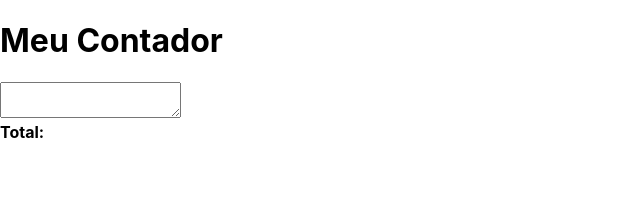
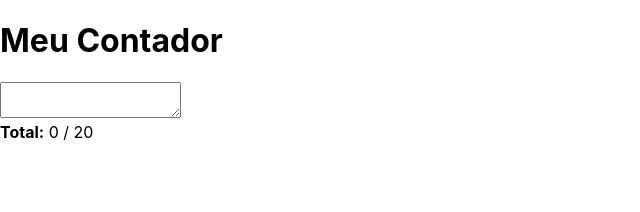
Before and after one commit to EricaReis/curso-react, a React (Create React App) app: page / in a window 1280 px wide. Shown: the top 212 px of the page, without its empty margins (0-640 px from the left). Built offline with nearby package versions, Linux system fonts and the light colour scheme.

Commit message:
TextCounter

```diff
--- a/src/App.js
+++ b/src/App.js
@@ -6,7 +6,7 @@ class App extends Component {
   render(){
     return (
       <div>
-        <TextCounter />
+        <TextCounter limit={20}/>
       </div>
     );
   }
--- a/src/TextCounter.js
+++ b/src/TextCounter.js
@@ -1,13 +1,25 @@
 import React, { Component } from 'react';
 
 class TextCounter extends Component{
+    static defaultProps = {
+        limit: 15
+    }
+
+    constructor(props){
+        super(props);
+        this.state = {
+            totalChars: 0
+        }
+    }
+
     render(){
+        const {state, props} = this;
         return (
             <div>
                 <h1>Meu Contador</h1>
                 <textarea />
                 <div>
-                    <strong>Total:</strong>
+                    <strong>Total:</strong> { state.totalChars } / { props.limit }
                 </div>
             </div>
         )
```
